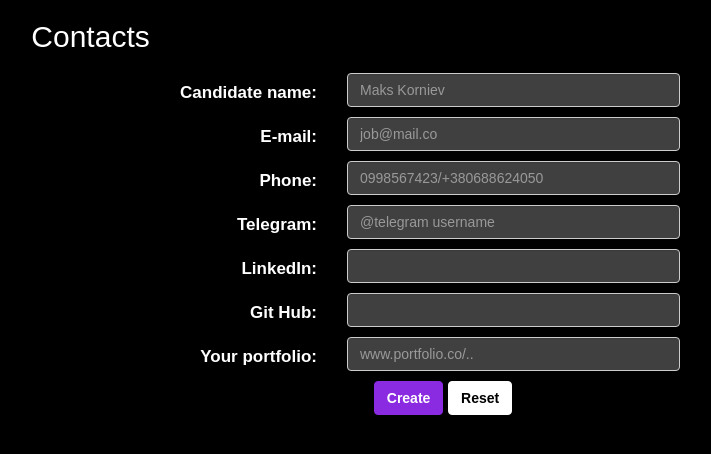
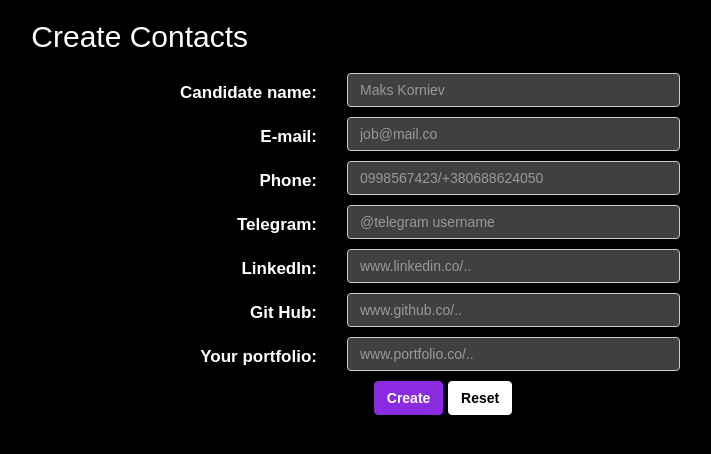
Before and after one commit to MasakDirt/pet-project-JobBoard, a Spring app: template src/main/resources/templates/candidate-contact-create.html in a window 1280 px wide. Shown: the part 110-564 px from the top of the page, without its empty margins (197-908 px from the left). Run offline with Thymeleaf, Linux system fonts and the light colour scheme; the template is opened without the code that fills it, so the values that code supplies are empty.

Commit message:
candidate-contact-create.html form refactor h2 with create message and added placeholder to fields linkedInProfile and githubUrl

```diff
--- a/src/main/resources/templates/candidate-contact-create.html
+++ b/src/main/resources/templates/candidate-contact-create.html
@@ -95,7 +95,7 @@
     <div th:replace="~{headers/header-candidate.html}"></div>
 </header>
 <div class="col-md-offset-2 col-sm-8">
-    <h2>Contacts</h2>
+    <h2>Create Contacts</h2>
     <h2 style="font-weight: bold; color: #6a1e9b" th:text="${candidateContactRequest.candidateName}"></h2>
 </div>
 <form class="form-horizontal" th:action="@{|/api/users/${owner.id}/candidate-contacts|}"
@@ -141,6 +141,7 @@
             <label class="col-sm-2 control-label" for="linkedInProfile">LinkedIn:</label>
             <div class="col-sm-6">
                 <input class="form-control" type="text" id="linkedInProfile"
+                       placeholder="www.linkedin.co/.."
                        th:field="${candidateContactRequest.linkedInProfile}"/>
             </div>
         </div>
@@ -149,6 +150,7 @@
             <label class="col-sm-2 control-label" for="githubUrl">Git Hub:</label>
             <div class="col-sm-6">
                 <input class="form-control" type="text" id="githubUrl"
+                       placeholder="www.github.co/.."
                        th:field="${candidateContactRequest.githubUrl}"/>
             </div>
         </div>
```
